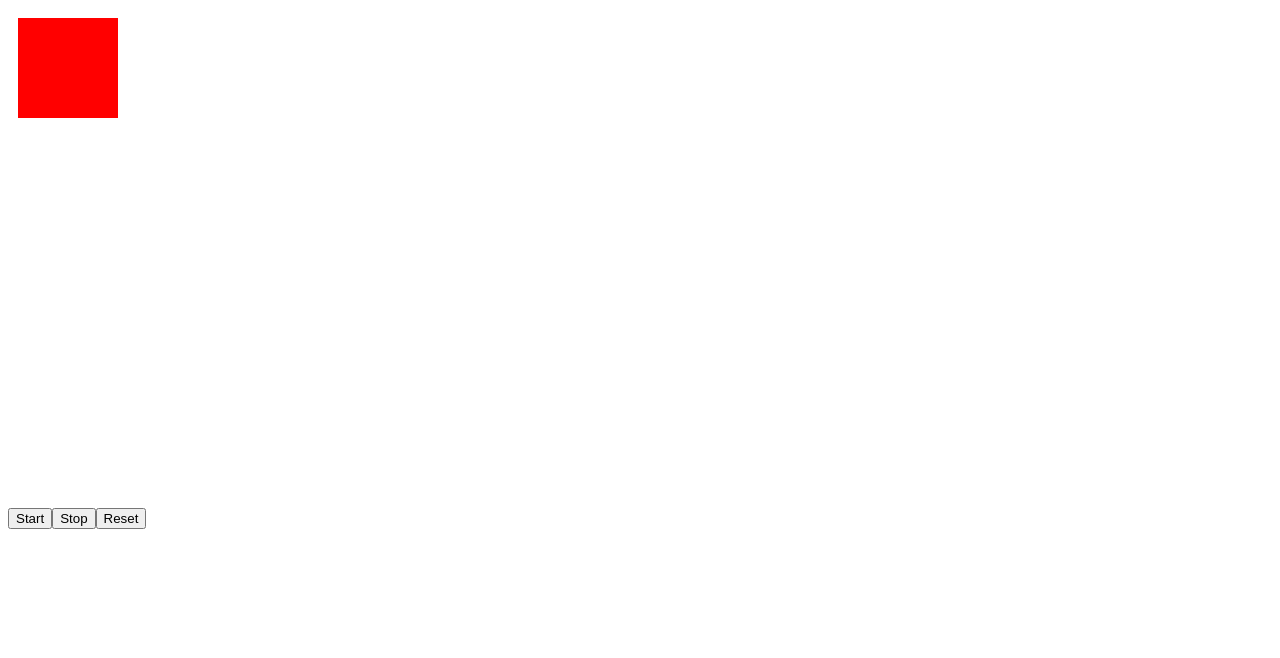
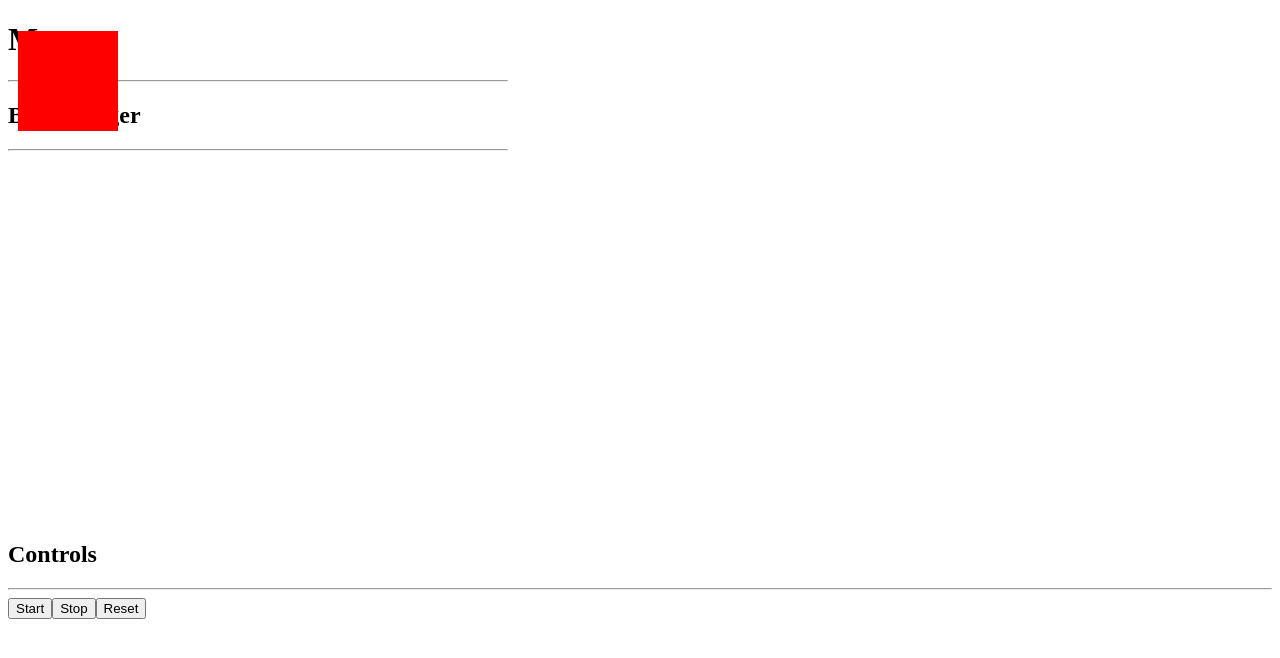
Before and after one commit to subaquatic-pierre/conway-react-electron, a React (Create React App) app: page / in a window 1280 px wide. Shown: the top 658 px of the page. Built offline with nearby package versions, Linux system fonts and the light colour scheme.

Commit message:
Refactored BotManager

```diff
--- a/src/App.tsx
+++ b/src/App.tsx
@@ -1,37 +1,29 @@
-import React, { useState} from 'react';
-import Bot, {BotLocation} from './components/Bot';
+import React, { useState } from 'react';
+import { getRandomInt } from './utils/randomNumber';
+import Map from './components/Map'
+import Controls from './components/Controls';
 
 let intervalID: NodeJS.Timeout;
 
-const botOrigin: BotLocation = {x_pos:10,y_pos:10}
+const botOrigin: BotLocation = {xPos:10, yPos:10}
 
-function App() {
+const App: React.FC = () => {
   const [loopCount, setLoopCount] = useState(0);
   const [running, setRunning] = useState(true);
-  const [botPos, setBotPos] = useState(botOrigin)
-
-  const moveBot = (prevLocation: BotLocation): void => {
-
-  }
 
   const gameLogic = () => {
-    console.log('Game logic!')
+    moveBot(botPos)
   }
 
   const loop = () => {
     gameLogic();
-    setLoopCount(prev => {
-      const newCount = prev + 1;
-      console.log(newCount)
-      return newCount
-    });
-
+    setLoopCount(prev => prev + 1);
   }
 
   // Stop the loop on a conditional
-  if(loopCount >= 5){
-    clearInterval(intervalID)
-  }
+  // if(loopCount >= 20){
+  //   clearInterval(intervalID)
+  // }
 
   const handleStartButtonClick = () => {
     intervalID = setInterval(loop, 1000)
@@ -44,26 +36,20 @@ function App() {
   }
 
   const handleResetButtonClick = () => {
-    // setBotPos(botOrigin)
+    setBotPos(botOrigin)
     setLoopCount(0);
     console.clear();
   }
 
   return (
     <div className="App">
-      <div style={{
-        height:'500px',
-        width: '500px',
-        position: 'relative'
-      }}>
-        <Bot location={botPos} />
+        <Map />
+        <Controls
+        handleStartClick={handleStartButtonClick}
+        handleStopClick={handleStopButtonClick}
+        handleResetClick={handleResetButtonClick}
+        />
       </div>
-      <div>
-        <button onClick={handleStartButtonClick}>Start</button>
-        <button onClick={handleStopButtonClick}>Stop</button>
-        <button onClick={handleResetButtonClick}>Reset</button>
-      </div>
-    </div>
   );
 }
 
--- a/src/components/Bot.tsx
+++ b/src/components/Bot.tsx
@@ -1,23 +1,23 @@
 import React from 'react';
 
 export interface BotLocation {
-        x_pos: number,
-        y_pos: number
+        xPos: number,
+        yPos: number
 }
 
 export interface BotProps {
     location: BotLocation
 }
 
-const Bot = ({location: {x_pos, y_pos}}: BotProps) => {
+const Bot = ({location: {xPos, yPos}}: BotProps) => {
     return (
         <div style={{
             width: '100px',
             height: '100px',
             backgroundColor: 'red',
             position:'absolute',
-            top: `${y_pos}px`,
-            left: `${x_pos}px`
+            top: `${yPos}px`,
+            left: `${xPos}px`
         }}>
         </div>
     )
--- /dev/null
+++ b/src/components/BotManager.tsx
@@ -0,0 +1,38 @@
+import React, {useState} from 'react';
+import { getRandomInt } from '../utils/randomNumber';
+import Bot, { BotLocation } from './Bot';
+
+const botOrigin: BotLocation = {xPos:10, yPos:10}
+
+const BotManager: React.FC = () => {
+    const [botPos, setBotPos] = useState(botOrigin)
+
+    const moveBot = (prevLocation: BotLocation): void => {
+      const randomX: number = getRandomInt(50);
+      const randomY: number = getRandomInt(50);
+
+      const newPos: BotLocation = {xPos: randomX, yPos: randomY}
+
+      setBotPos(prevPos => {
+        const newX: number = prevPos.xPos + randomX
+        const newY: number = prevPos.yPos + randomY
+        return (
+          {
+            xPos: newX,
+            yPos: newY
+          }
+        )
+      })
+    }
+
+
+    return (
+        <>
+        <h2>Bot manager</h2>
+        <hr/>
+        <Bot location={botPos} />
+        </>
+    )
+}
+
+export default BotManager;
--- /dev/null
+++ b/src/components/Controls.tsx
@@ -0,0 +1,21 @@
+import React from 'react';
+
+interface ControlProps {
+    handleStartClick: () => void
+    handleStopClick: () => void
+    handleResetClick: () => void
+}
+
+const Controls: React.FC<ControlProps> = ({handleStartClick, handleStopClick, handleResetClick}: ControlProps) => {
+    return (
+        <div>
+        <h2>Controls</h2>
+        <hr/>
+            <button onClick={handleStartClick}>Start</button>
+            <button onClick={handleStopClick}>Stop</button>
+            <button onClick={handleResetClick}>Reset</button>
+        </div>
+    )
+}
+
+export default Controls;
--- /dev/null
+++ b/src/components/Map.tsx
@@ -0,0 +1,18 @@
+import React from 'react';
+import BotManager from './BotManager';
+
+const Map: React.FC = () => {
+    return (
+        <div style={{
+            height:'500px',
+            width: '500px',
+            position: 'relative'
+          }}>
+        <h1>Map</h1>
+        <hr/>
+        <BotManager />
+        </div>
+    )
+}
+
+export default Map;
```
Also changed, not shown: 1 other file (tests, documents, lock files or other folders).
